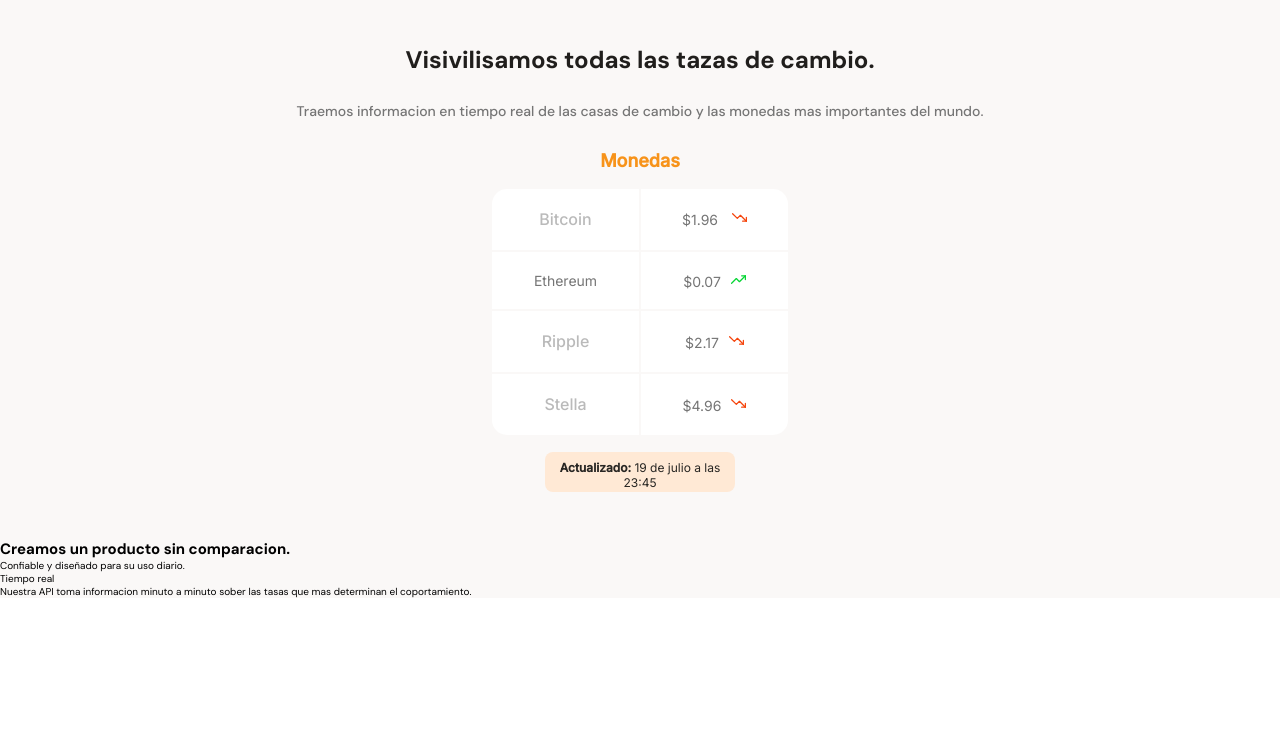
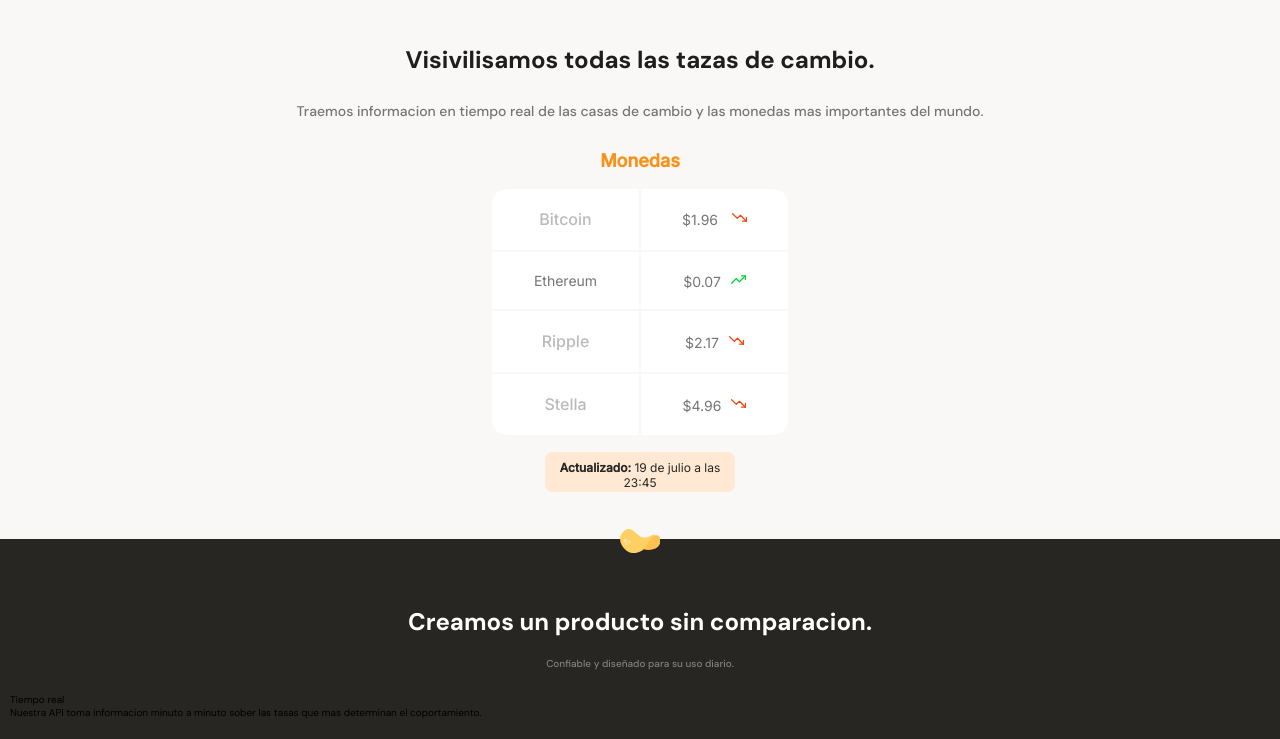
Before and after one commit to GerardoDev25/Platzi--Curso-de-Responsive-Design, a plain HTML site: page index.html in a window 1280 px wide. Shown: the part 617-1356 px from the top of the page. Before the commit the page ends 1215 px from the top, so only its background shows below. Drawn offline with Linux system fonts and the light colour scheme.

Commit message:
Estilos de la sección de beneficios

```diff
--- a/index.html
+++ b/index.html
@@ -58,8 +58,8 @@
         </section>
       </section>
       <section class="main-product-detail">
-        <span></span>
-        <div>
+        <span class="product-detail--batata-logo"></span>
+        <div class="product-detail--title">
           <h2>Creamos un producto sin comparacion.</h2>
           <p>Confiable y diseñado para su uso diario.</p>
         </div>
--- a/style.css
+++ b/style.css
@@ -244,3 +244,45 @@ main {
   line-height: 1.5rem;
   color: var(--warm-black);
 }
+
+.main-product-detail {
+  position: relative;
+  width: 100%;
+  min-width: 320px;
+  height: auto;
+  padding: 20px 10px;
+  background-color: var(--warm-black);
+}
+.product-detail--batata-logo {
+  position: absolute;
+  width: 40px;
+  height: 25px;
+  top: -10px;
+  left: calc(50% - 20px);
+  background-image: url('./assets/icons/batata.svg');
+}
+
+.product-detail--title {
+  width: 90%;
+  min-width: 288px;
+  height: auto;
+  margin: 0 auto;
+  margin-top: 50px;
+  text-align: center;
+}
+
+.product-detail--title h2 {
+  margin-bottom: 20px;
+  font-size: 2.4rem;
+  font-weight: bold;
+  line-height: 2.6rem;
+  color: var(--just-white);
+}
+
+.product-detail--title p {
+  margin-bottom: 20px;
+  font-size: 1.4;
+  font-weight: 500;
+  line-height: 1.8rem;
+  color: #808080;
+}
```
